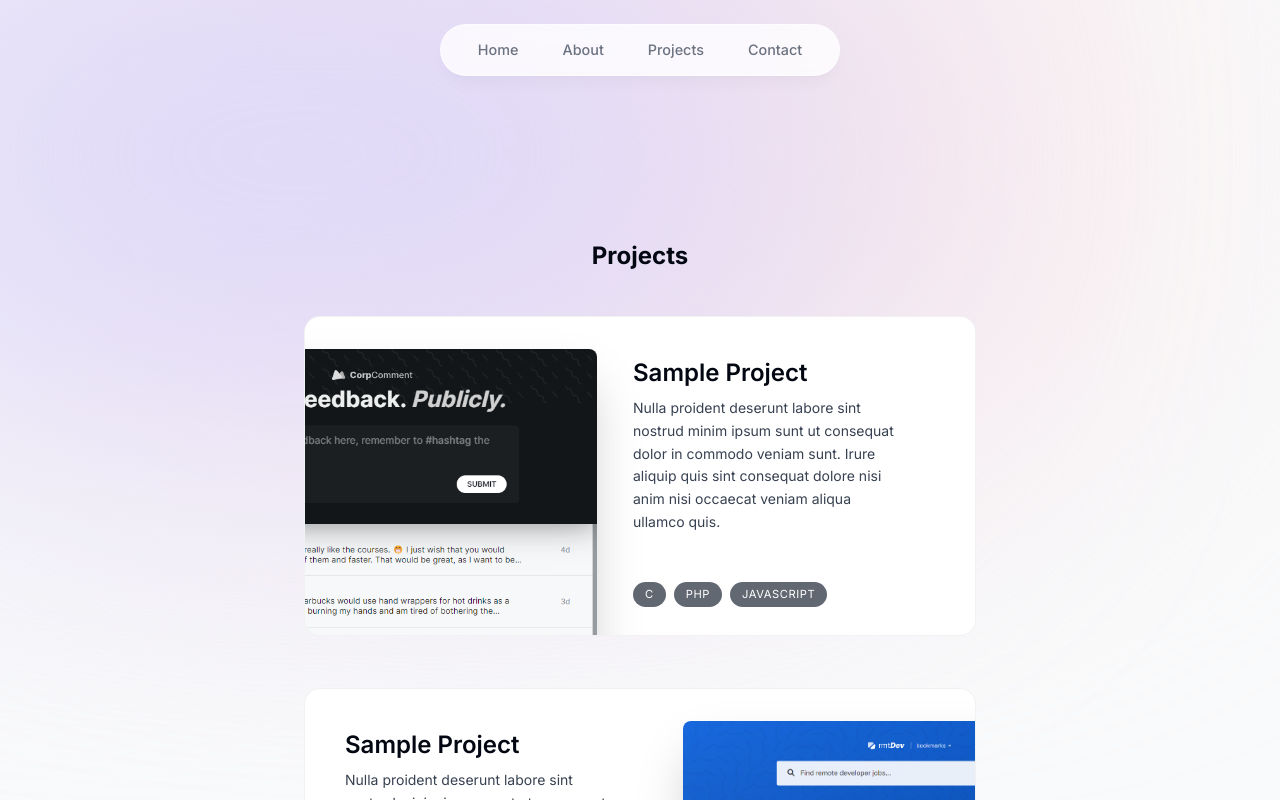
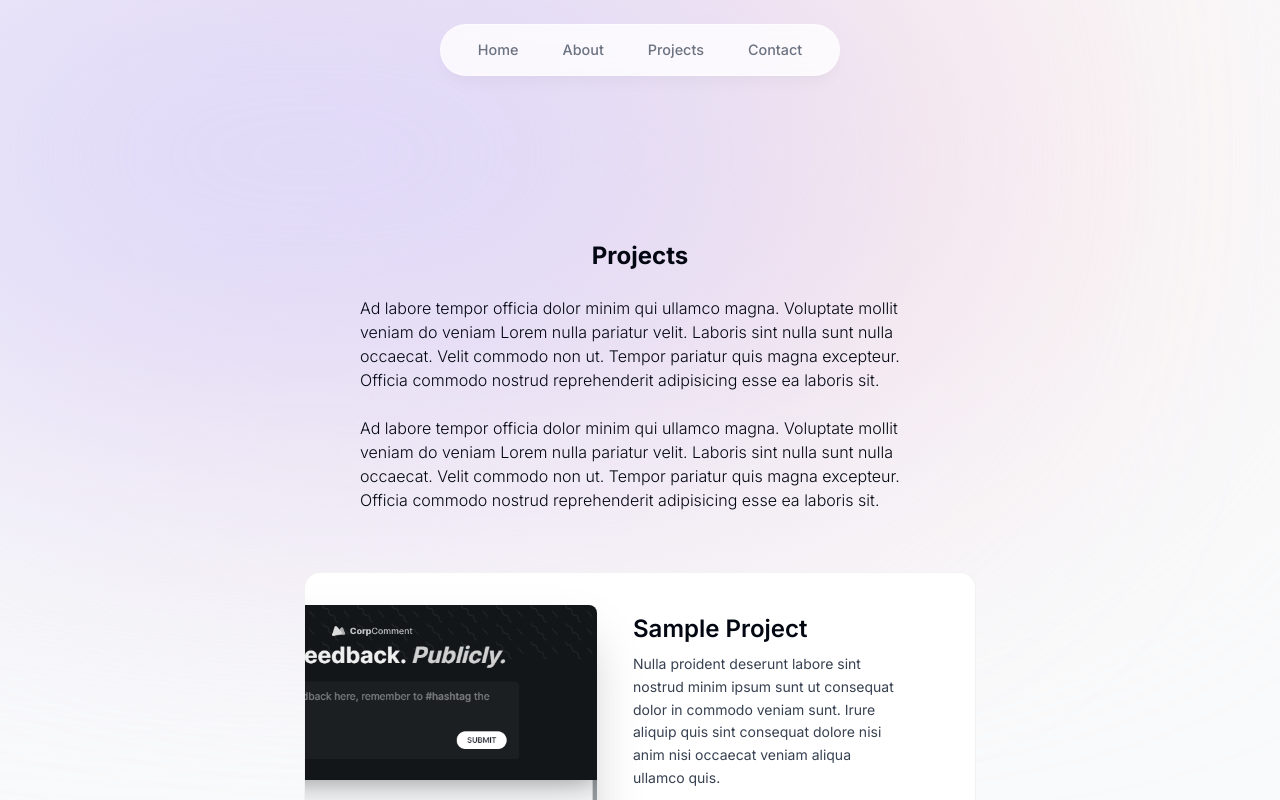
Before and after one commit to mocruslan/homepage-personal, a Next.js app: page /projects in a window 1280 px wide. Shown: the top 800 px of the page. Built offline with nearby package versions, Linux system fonts and the light colour scheme.

Commit message:
8-implement-projects-page
- Added projects page description text with styling

```diff
--- a/app/projects/page.tsx
+++ b/app/projects/page.tsx
@@ -6,9 +6,16 @@ const Projects = () => {
     return (
         <main className="container px-6">
             <section className="flex flex-col gap-5 text-left">
-                <h2 className="text-2xl text-center font-bold align-baseline mb-6">
-                    Projects
-                </h2>
+                <article className="container text-center align-baseline mb-10">
+                    <h2 className="text-2xl text-center font-bold mb-6">
+                        Projects
+                    </h2>
+                    <p className="mx-auto text-left font-light w-full px-6 sm:w-[38rem]">
+                        Ad labore tempor officia dolor minim qui ullamco magna. Voluptate mollit veniam do veniam Lorem nulla pariatur velit. Laboris sint nulla sunt nulla occaecat. Velit commodo non ut. Tempor pariatur quis magna excepteur. Officia commodo nostrud reprehenderit adipisicing esse ea laboris sit.
+                        <br/><br/>
+                        Ad labore tempor officia dolor minim qui ullamco magna. Voluptate mollit veniam do veniam Lorem nulla pariatur velit. Laboris sint nulla sunt nulla occaecat. Velit commodo non ut. Tempor pariatur quis magna excepteur. Officia commodo nostrud reprehenderit adipisicing esse ea laboris sit.
+                    </p>
+                </article>
 
                 {
                     projects.map((project, index: number) => (
```
